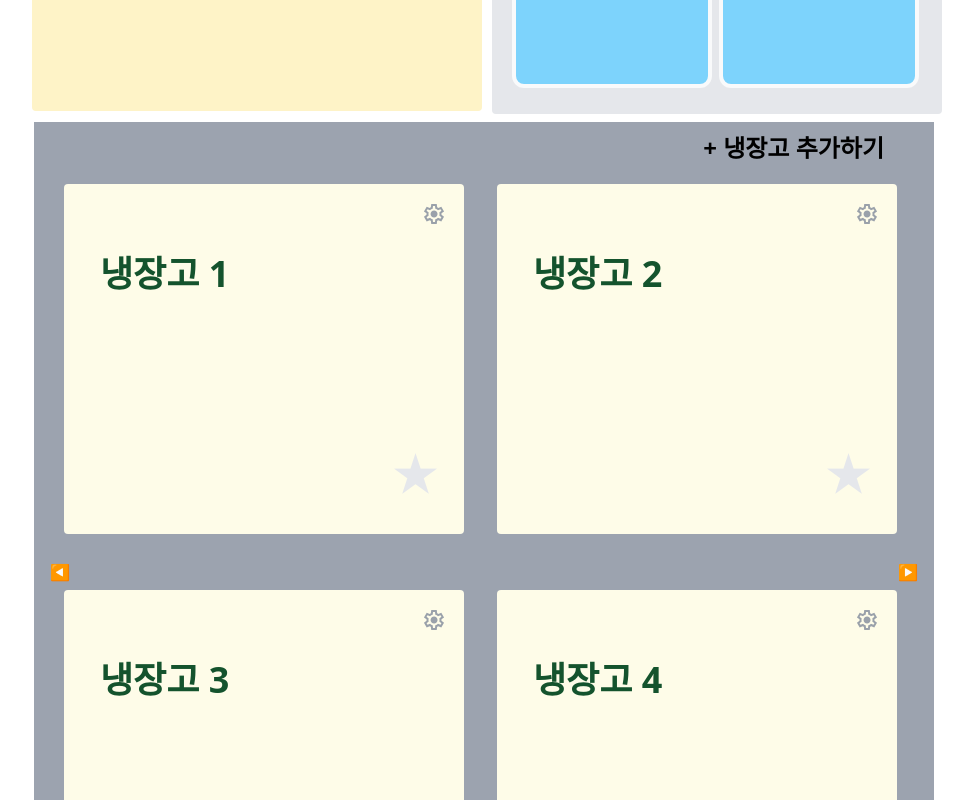
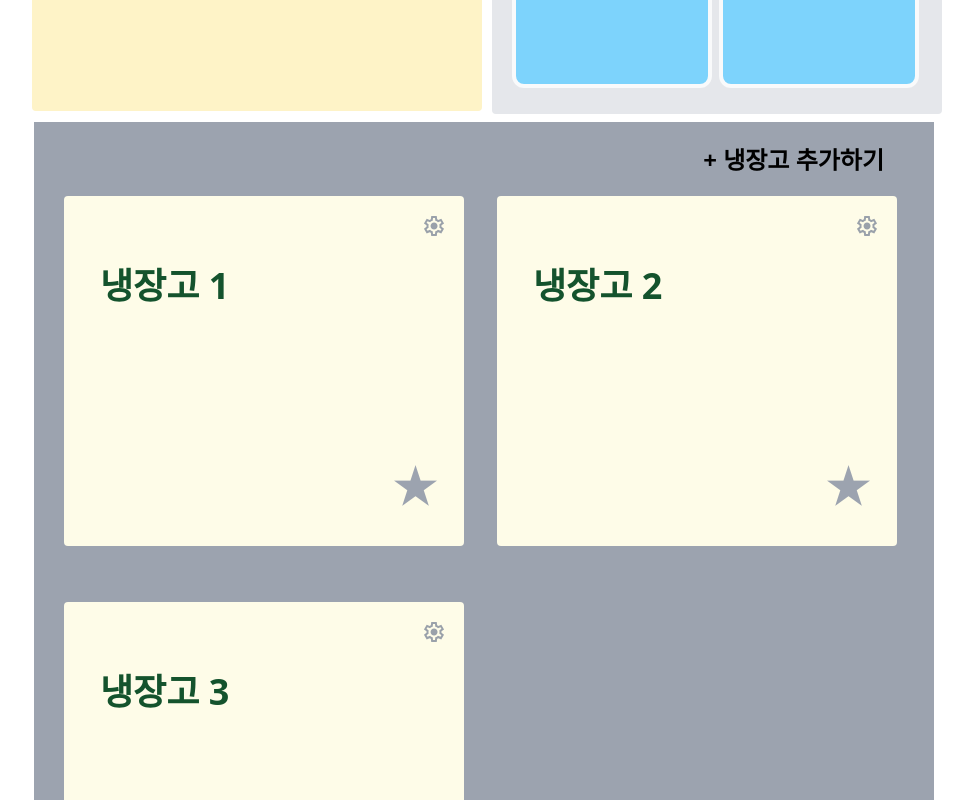
Before and after one commit to DevPeng1127/recipick_alone, a React (Vite) app in the folder untitled/footer/: page / in a window 1280 px wide. Shown: the part 1640-2440 px from the top of the page, without its empty margins (156-1129 px from the left). Built offline with nearby package versions, Linux system fonts and the light colour scheme.

Commit message:
[20250919 yagumyagum]

```diff
--- a/untitled/footer/package.json
+++ b/untitled/footer/package.json
@@ -16,7 +16,8 @@
     "react": "^19.1.1",
     "react-beautiful-dnd": "^13.1.1",
     "react-dom": "^19.1.1",
-    "tailwind-scrollbar-hide": "^4.0.0"
+    "tailwind-scrollbar-hide": "^4.0.0",
+    "zustand": "^5.0.8"
   },
   "devDependencies": {
     "@eslint/js": "^9.33.0",
--- a/untitled/footer/src/components/features/CompartmentDetails/AddIngredient.tsx
+++ b/untitled/footer/src/components/features/CompartmentDetails/AddIngredient.tsx
@@ -1,4 +1,8 @@
-/*
 const AddIngredient = () => {
+    return(
+        <div>
 
-}*/
+        </div>
+    );
+}
+export default AddIngredient;
--- a/untitled/footer/src/components/features/FridgeButtons.tsx
+++ b/untitled/footer/src/components/features/FridgeButtons.tsx
@@ -19,12 +19,17 @@ export const SettingsIcon = () => {
     );
 }
 
-export const FavoritesIcon = () => {
+interface FavoritesIconProps {
+    isFav?: boolean;
+}
+
+export const FavoritesIcon = ({ isFav = false }: FavoritesIconProps) => {
     return (
-        <p className={"text-5xl font-extrabold text-gray-200"}>&#9733;</p>
-        /*        <svg className={"fill-yellow-200"} xmlns="http://www.w3.org/2000/svg" height="48px" viewBox="0 -960 960 960" width="48px" fill="#D8D8D6"><path d="M306.84-700.82 424-853q11-14 25.59-21 14.58-7 30.5-7 15.91 0 30.41 7t25.5 21l117.16 152.18L831-641q23 8 36 27.11t13 42.22q0 10.67-3.03 21.3-3.04 10.63-9.97 20.37L753-367l4 173q0 31-21 52.5T685.82-120q-1.82 0-18.82-3l-187-52-186.78 51.92Q288-121 282.49-120.5q-5.51.5-10.1.5-29.39 0-49.89-21.69Q202-163.37 203-195l4-173.25L93-531q-6.93-9.83-9.97-20.55Q80-562.28 80-573q0-23 12.92-41.61Q105.84-633.21 129-641l177.84-59.82ZM343-649l-209 70 134 194-5 207 217-60 217 61-5-208 134-192-209-72-137-178-137 178Zm137 147Z"/></svg>*/
+        <p className={`text-5xl font-extrabold ${isFav ? "text-yellow-400" : "text-gray-400"}`}>
+            &#9733;
+        </p>
     );
-}
+};
 
 export const NameEditButton = () => {
     return (
--- a/untitled/footer/src/components/features/FridgeList/AddFridge.tsx
+++ b/untitled/footer/src/components/features/FridgeList/AddFridge.tsx
@@ -1,7 +1,70 @@
-export const AddFridge = () => {
+import { useState } from "react";
+
+interface AddFridgeProps {
+    onAdd: (name: string) => void;
+}
+
+export const AddFridge: React.FC<AddFridgeProps> = ({ onAdd }) => {
+    const [isOpen, setIsOpen] = useState(false);
+    const [name, setName] = useState("");
+
+    const handleSubmit = () => {
+        if (!name.trim()) return;
+        onAdd(name.trim());   // 부모에게 새로운 냉장고 추가 요청
+        setName("");
+        setIsOpen(false);
+    };
+
     return (
-        <div className={"add_fridge text-right"}>
-            <span className={"text-2xl font-bold m-10"}>+ 냉장고 추가하기</span>
+        <div className="add_fridge text-right mt-3">
+            {/* 버튼 */}
+            <span
+                className="text-2xl font-bold m-10 cursor-pointer"
+                onClick={() => setIsOpen(true)}
+            >
+                + 냉장고 추가하기
+            </span>
+
+            {/* 모달 */}
+            {isOpen && (
+                <div
+                    className="fixed inset-0 bg-black bg-opacity-40 flex items-center justify-center z-50"
+                    onClick={() => setIsOpen(false)} // 바깥 클릭 시 닫기
+                >
+                    <form
+                        className="bg-white p-6 rounded-2xl shadow-lg w-80"
+                        onClick={(e) => e.stopPropagation()} // 모달 내부 클릭 시 이벤트 버블 방지
+                        onSubmit={(e) => {
+                            e.preventDefault();
+                            handleSubmit();
+                        }}
+                    >
+                        <h2 className="text-xl font-semibold mb-4 text-left">새 냉장고 이름</h2>
+                        <input
+                            type="text"
+                            value={name}
+                            onChange={(e) => setName(e.target.value)}
+                            className="w-full p-2 border rounded mb-4 focus:outline-none"
+                            placeholder="예: 우리집 냉장고"
+                        />
+                        <div className="flex justify-end gap-2">
+                            <button
+                                type="button"
+                                className="px-4 py-2 rounded bg-gray-300"
+                                onClick={() => setIsOpen(false)}
+                            >
+                                취소
+                            </button>
+                            <button
+                                type="submit" // 엔터로도 submit 가능
+                                className="px-4 py-2 rounded bg-blue-500 text-white"
+                            >
+                                추가
+                            </button>
+                        </div>
+                    </form>
+                </div>
+            )}
         </div>
     );
-}
+};
--- a/untitled/footer/src/components/features/FridgeList/FridgeList.tsx
+++ b/untitled/footer/src/components/features/FridgeList/FridgeList.tsx
@@ -21,9 +21,6 @@ const FridgeList: React.FC = () => {
         { id: "fridge-1", name: "냉장고 1" },
         { id: "fridge-2", name: "냉장고 2" },
         { id: "fridge-3", name: "냉장고 3" },
-        { id: "fridge-4", name: "냉장고 4" },
-        { id: "fridge-5", name: "냉장고 5" },
-        { id: "fridge-6", name: "냉장고 6" },
     ];
 
     const [fridgeList, setFridgeList] = useState<Fridge[]>(initialFridges);
@@ -44,11 +41,11 @@ const FridgeList: React.FC = () => {
         }
     };
 
-    // 디바운스된 저장 함수 (2초 뒤 실행)
+    // 디바운스된 저장 함수 (3초 뒤 실행)
     const debouncedSave = useCallback(
         debounce((orderIds: string[]) => {
             saveFridgeOrderToServer(orderIds);
-        }, 2000),
+        }, 3000),
         []
     );
 
@@ -119,6 +116,19 @@ const FridgeList: React.FC = () => {
     }, [fridgeList]);
 
     // ----------------------------
+    // 새로운 냉장고 추가
+    // ----------------------------
+    const handleAddFridge = (name: string) => {
+        const newFridge: Fridge = {
+            id: `fridge-${Date.now()}`, // 고유 ID 생성
+            name,
+        };
+        const newList = [...fridgeList, newFridge];
+        setFridgeList(newList);
+        persistOrder(newList);
+    };
+
+    // ----------------------------
     // 캐러셀 스크롤
     // ----------------------------
     const scrollLeft = () => {
@@ -137,12 +147,13 @@ const FridgeList: React.FC = () => {
 
     return (
         <div className="fridge_list_wrap w-4/5 h-4/5 min-w-[500px] min-h-[900px] md:w-[900px] p-2.5 pb-5 bg-gray-400 justify-self-center relative">
-            <AddFridge />
+            {/* AddFridge 버튼 → 이름 받아서 새 냉장고 추가 */}
+            <AddFridge onAdd={handleAddFridge} />
 
             {fridgeList.length > 4 && (
                 <button
                     type="button"
-                    className="absolute left-2 top-1/2 -translate-y-1/2 p-2 bg-transparent rounded-full z-20 text-gray-700 font-bold"
+                    className="absolute left-2 top-[440px] -translate-y-1/2 p-2 bg-transparent rounded-full z-20 text-gray-700 font-bold"
                     onClick={scrollLeft}
                     aria-label="이전 냉장고 그룹 보기"
                 >
@@ -151,7 +162,7 @@ const FridgeList: React.FC = () => {
             )}
 
             <DragDropContext onDragEnd={onDragEnd}>
-                <Droppable droppableId="fridge-list" direction="horizontal">
+                <Droppable droppableId="fridge-list">
                     {(provided) => (
                         <div
                             ref={carouselRef}
@@ -179,7 +190,7 @@ const FridgeList: React.FC = () => {
                                                                     : "transform-none"
                                                             } transition-transform duration-200`}
                                                         >
-                                                            <FridgeObject fridgeName={fridge.name} />
+                                                            <FridgeObject fridgeName={fridge.name} fridgeId={fridge.id} />
                                                         </div>
                                                     )}
                                                 </Draggable>
--- a/untitled/footer/src/components/features/FridgeList/FridgeObject.tsx
+++ b/untitled/footer/src/components/features/FridgeList/FridgeObject.tsx
@@ -1,10 +1,16 @@
-import {FavoritesIcon, SettingsIcon} from "../FridgeButtons.tsx";
+import { FavoritesIcon, SettingsIcon } from "../FridgeButtons.tsx";
+import { useFridgeStore } from "../FridgeStores/fridgeStore.tsx";
 
 interface FridgeObjectProps {
+    fridgeId: string;
     fridgeName?: string;
 }
 
-const FridgeObject = ({ fridgeName = "냉장고 이름" }: FridgeObjectProps) => {
+const FridgeObject = ({ fridgeId, fridgeName = "냉장고 이름" }: FridgeObjectProps) => {
+    const { favorites, toggleFavorite } = useFridgeStore();
+
+    const isFav = favorites[fridgeId] || false;
+
     return (
         <div className="single_fridge_wrap w-[400px] h-[350px] bg-yellow-50 m-5 p-2 rounded inline-block cursor-grab hover:shadow-lg transition-shadow">
             <div className="fridge_setting m-2.5 justify-items-end">
@@ -13,8 +19,11 @@ const FridgeObject = ({ fridgeName = "냉장고 이름" }: FridgeObjectProps) =>
             <div className="fridge_name text-green-900 text-4xl font-bold m-7">
                 <span>{fridgeName}</span>
             </div>
-            <div className="fridge_fav justify-items-end pr-5 pt-32">
-                <FavoritesIcon />
+            <div
+                onClick={() => toggleFavorite(fridgeId)}
+                className="fridge_fav justify-items-end pr-5 pt-32"
+            >
+                <FavoritesIcon isFav={isFav} />
             </div>
         </div>
     );
--- /dev/null
+++ b/untitled/footer/src/components/features/FridgeStores/fridgeStore.tsx
@@ -0,0 +1,15 @@
+// src/store/fridgeStore.ts
+import { create } from "zustand";
+
+interface FridgeStore {
+    favorites: Record<string, boolean>; // fridgeId별 즐겨찾기 상태
+    toggleFavorite: (id: string) => void;
+}
+
+export const useFridgeStore = create<FridgeStore>((set) => ({
+    favorites: {},
+    toggleFavorite: (id: string) =>
+        set((state) => ({
+            favorites: { ...state.favorites, [id]: !state.favorites[id] },
+        })),
+}));
```
Also changed, not shown: 1 other file (tests, documents, lock files or other folders).
